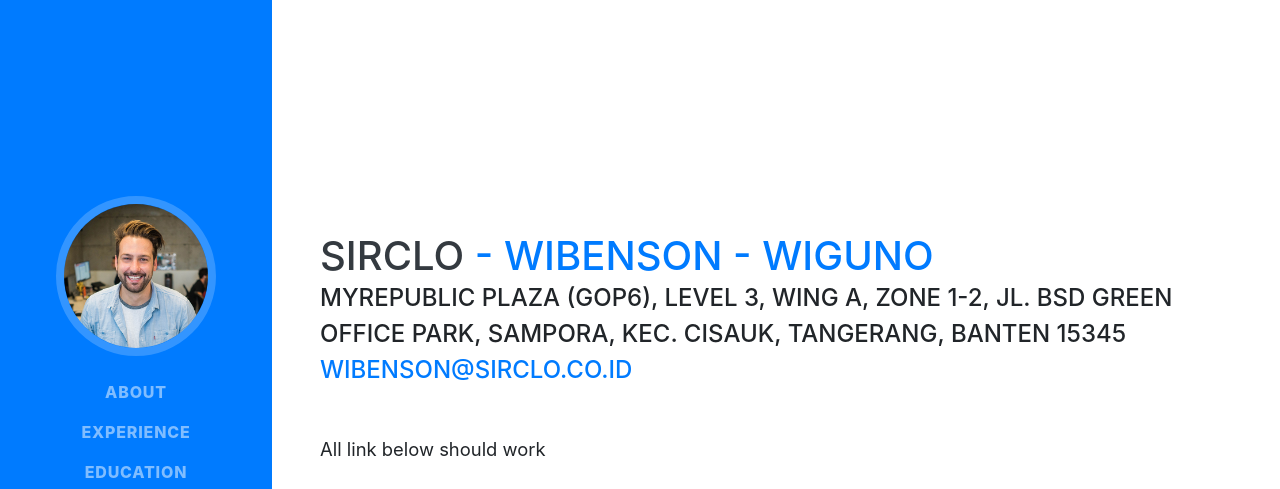
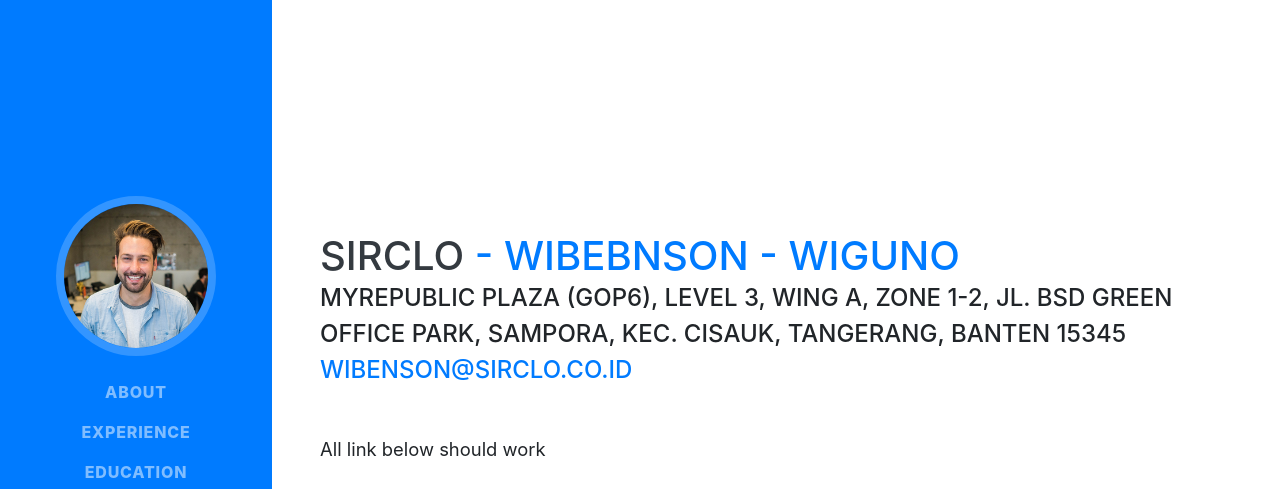
Before and after one commit to weeband/resume, a website with bundled scripts: page index.html in a window 1280 px wide. Shown: the top 489 px of the page. Built offline with nearby package versions, Linux system fonts and the light colour scheme; a web font is replaced by a local one.

Commit message:
perubahan

```diff
--- a/index.html
+++ b/index.html
@@ -76,7 +76,7 @@
     <section class="resume-section p-3 p-lg-5 d-flex align-items-center" id="about">
       <div class="w-100">
         <h1 class="mb-0">SIRCLO
-          <span class="text-primary"> - Wibenson </span>
+          <span class="text-primary"> - Wibebnson </span>
           <span class="text-primary"> - Wiguno </span>
         </h1>
         <div class="subheading mb-5">MyRepublic Plaza (GOP6), Level 3, Wing A, Zone 1-2, Jl. BSD Green Office Park, Sampora, Kec. Cisauk, Tangerang, Banten 15345
```
